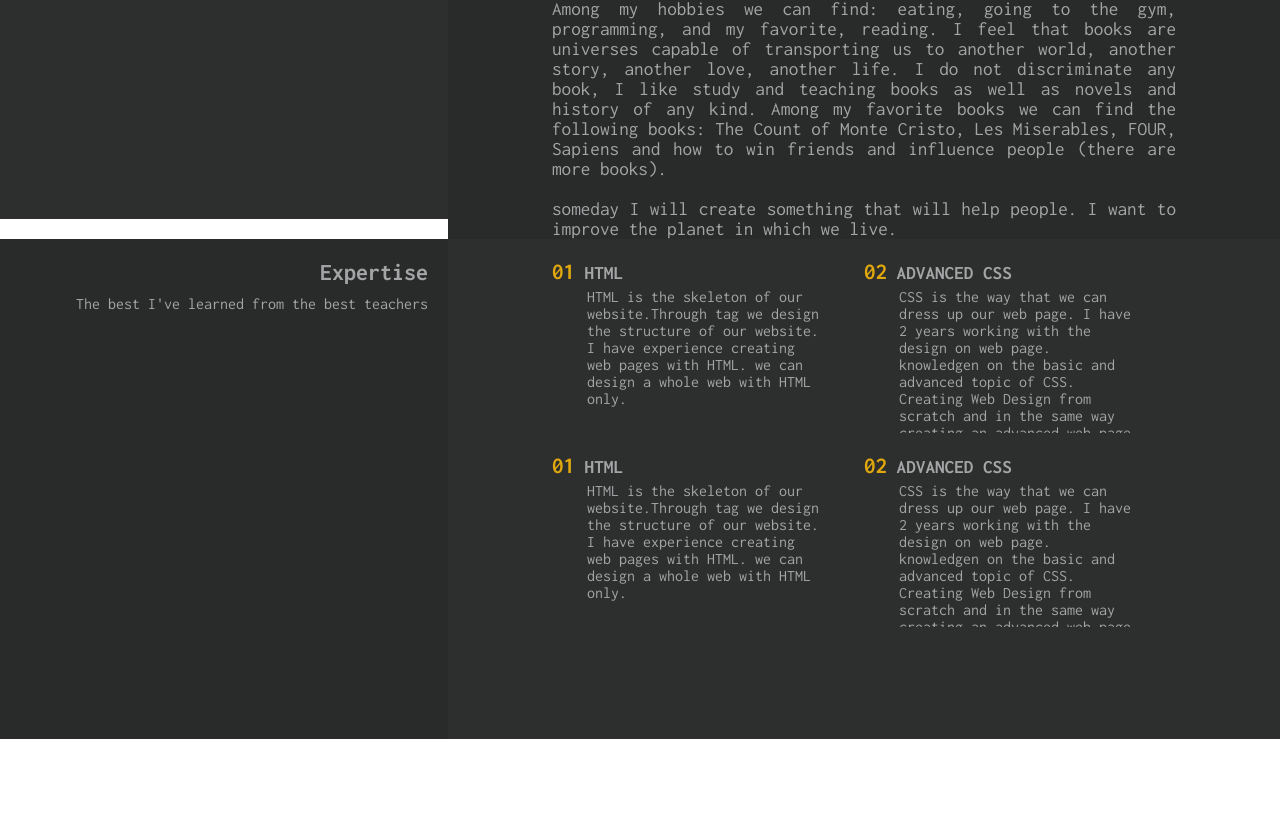
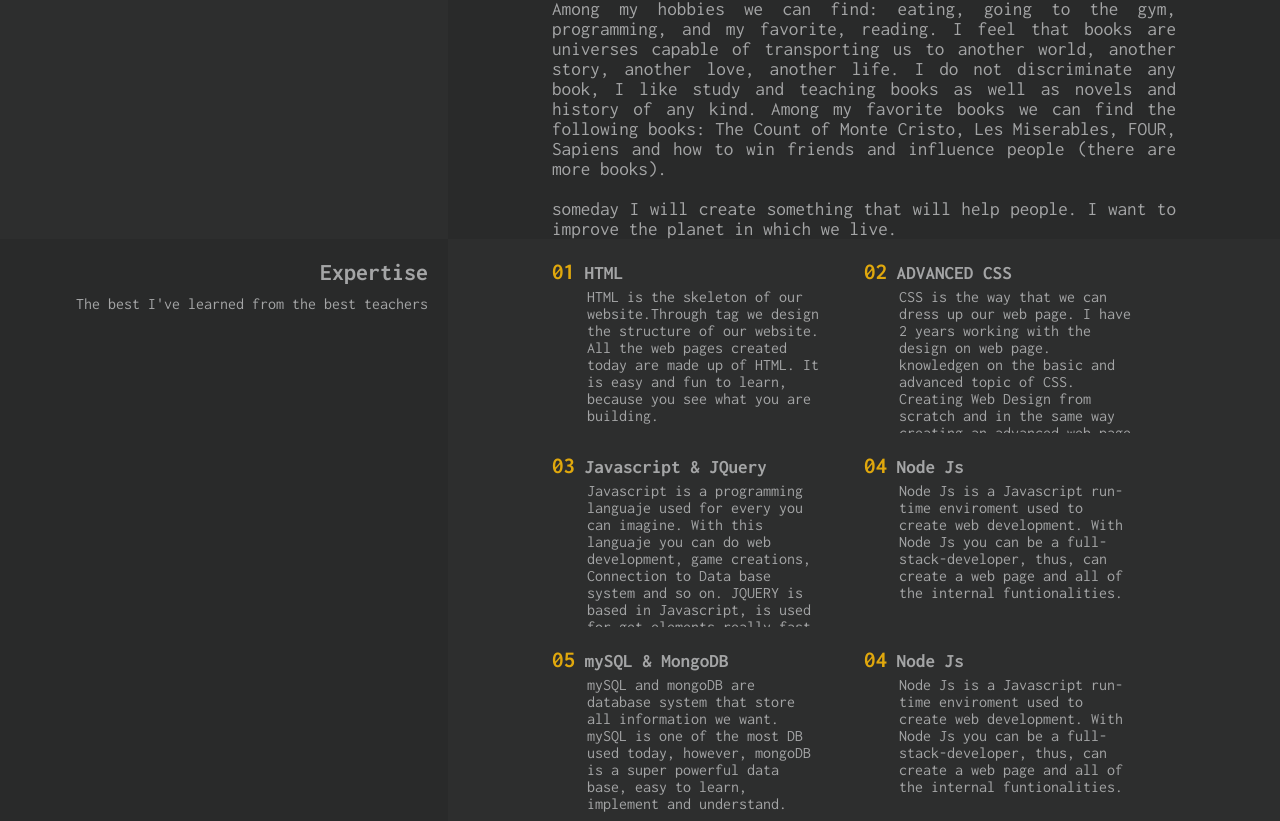
Before and after one commit to thegrafico/resume, a plain HTML site: page index.html in a window 1280 px wide. Shown: the part 781-1602 px from the top of the page. Before the commit the page ends 1520 px from the top, so only its background shows below. Drawn offline with Linux system fonts and the light colour scheme; a web font is replaced by a local one.

Commit message:
Se arreglo el HTML de info principal y se agrego mas datos

```diff
--- a/index.html
+++ b/index.html
@@ -107,6 +107,8 @@
     </div>
 
     <div class="description color2">
+
+      <!-- DIV DIVITION -->
       <div class="center" style="display:flex;">
 
         <!-- HTML DATA -->
@@ -116,8 +118,7 @@
           <div id="hideP">
             <p>
               HTML is the skeleton of our website.Through tag we design the structure of our website.
-              I have experience creating web pages with HTML. we can design a whole web
-              with HTML only.
+              All the web pages created today are made up of HTML. It is easy and fun to learn, because you see what you are building.
             </p>
           </div>
 
@@ -138,45 +139,65 @@
 
       </div>
 
+      <!-- //DIV DIVITION -->
       <div class="center" style="display:flex;">
-
-        <!-- HTML DATA -->
+        <!-- JAVA / JQUERY -->
         <div class="expertise">
 
-          <h3><span>01</span> HTML</h3>
+          <h3><span>03</span> Javascript & JQuery</h3>
           <div id="hideP">
             <p>
-              HTML is the skeleton of our website.Through tag we design the structure of our website.
-              I have experience creating web pages with HTML. we can design a whole web
-              with HTML only.
+              Javascript is a programming languaje used for every you can imagine. With this languaje you can do web development, game creations, Connection to Data base system and so on.
+              JQUERY is based in Javascript, is used for get elements really fast and easy. JQuery simplify the work of Javascript.
             </p>
           </div>
 
         </div>
 
-        <!-- CSS DATA -->
+        <!-- NODE JS -->
         <div class="expertise">
 
-          <h3><span>02</span> ADVANCED CSS</h3>
+          <h3><span>04</span> Node Js</h3>
           <div id="hideP">
             <p>
-              CSS is the way that we can dress up our web page. I have 2 years working with the design on web page. knowledgen on the basic and advanced topic of CSS.
-               Creating Web Design from scratch and in the same way creating an advanced web page in work.
+              Node Js is a Javascript run-time enviroment used to create web development. With Node Js you can be a full-stack-developer, thus, can create a web page and all of the internal
+              funtionalities.
+            </p>
+          </div>
+
+        </div>
+      </div>
+
+      <!-- //DIV DIVITION -->
+      <div class="center" style="display:flex;">
+        <!--mySQL / mongoDB-->
+        <div class="expertise">
+
+          <h3><span>05</span> mySQL & MongoDB</h3>
+          <div id="hideP">
+            <p>
+              mySQL and mongoDB are database system that store all information we want. mySQL is one of the most DB used today, however,
+              mongoDB is a super powerful data base, easy to learn, implement and understand.
             </p>
           </div>
 
         </div>
 
+        <!-- NODE JS -->
+        <div class="expertise">
+
+          <h3><span>04</span> Node Js</h3>
+          <div id="hideP">
+            <p>
+              Node Js is a Javascript run-time enviroment used to create web development. With Node Js you can be a full-stack-developer, thus, can create a web page and all of the internal
+              funtionalities.
+            </p>
+          </div>
+
+        </div>
       </div>
     </div>
   </div>
 
 </body>
 </html>
-
-
-<!-- <span><i class="fab fa-facebook"></i></span>
-<span><i class="fab fa-twitter-square"></i></span>
-<span><i class="fab fa-instagram"></i></span>
-<img src="public/image/raulp.jpeg" alt="Yo">
--->
--- a/public/css/index.css
+++ b/public/css/index.css
@@ -10,7 +10,8 @@
   }
   .infoDescription{
     width: 45%;
-    height: 500px;
+    min-height: 500px;
+    max-height: 800px;
     position: relative;
   }
   #miImg{
```
